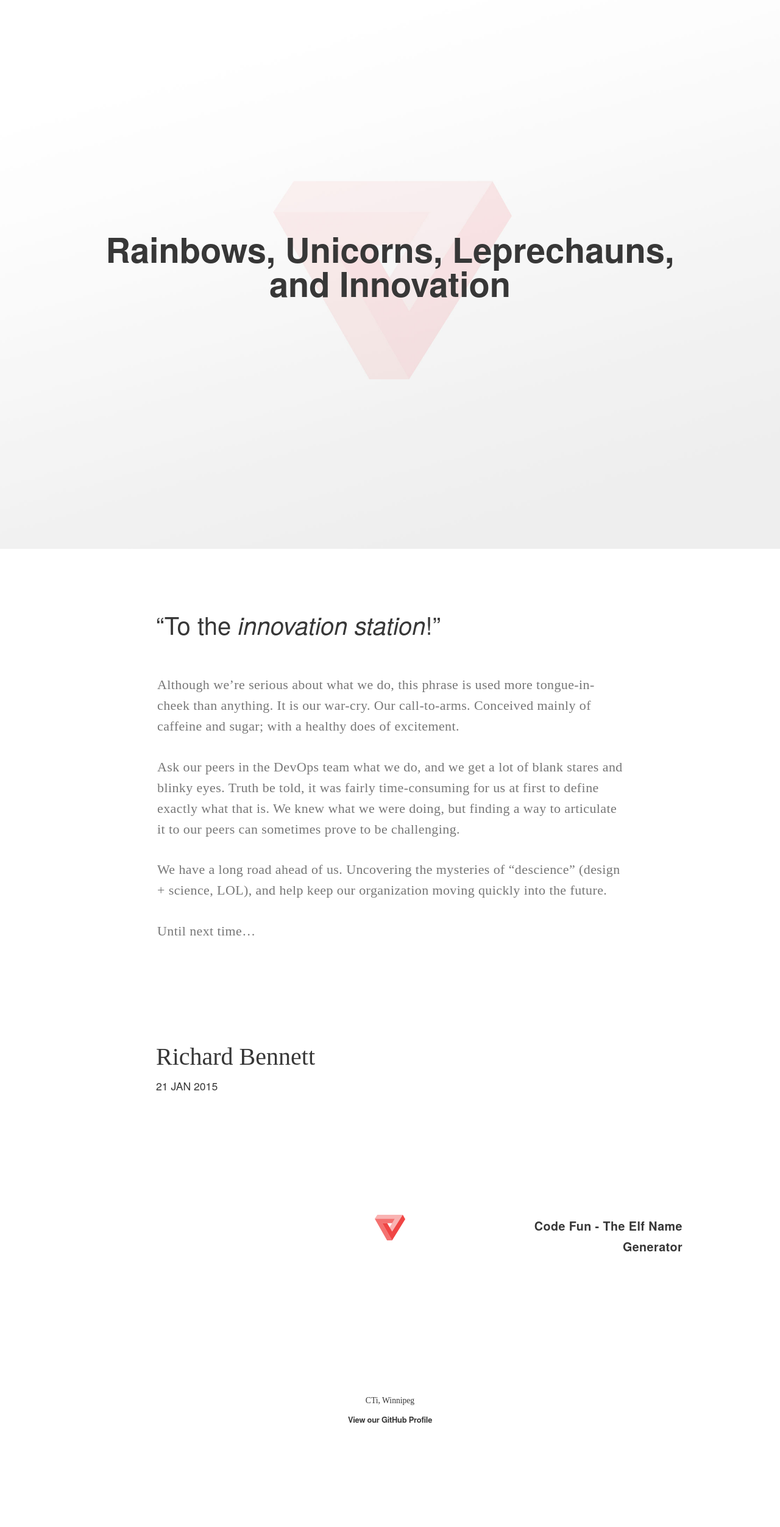
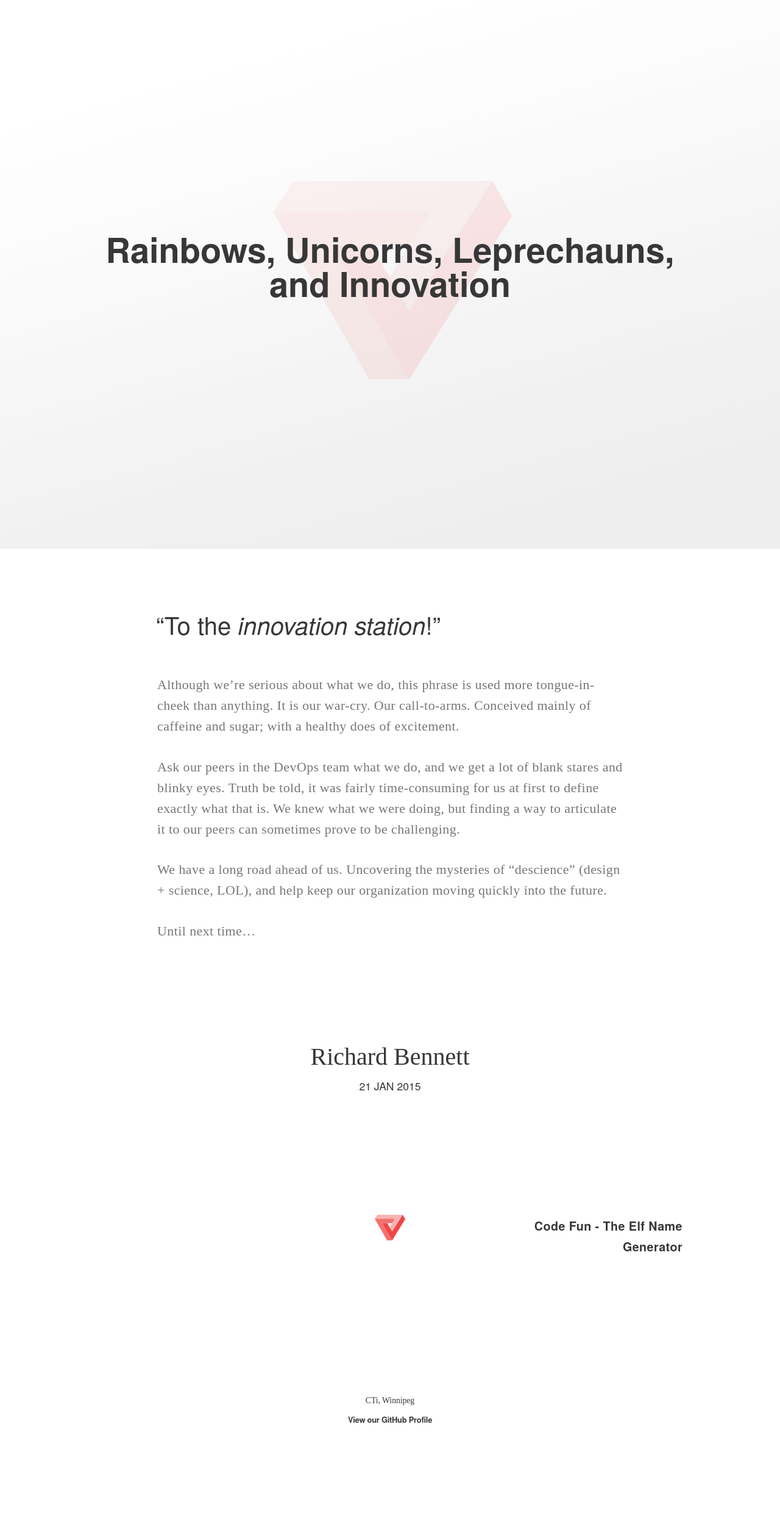
Before and after one commit to CTi-Winnipeg/cti-winnipeg.github.io, a Jekyll site: the page built from editorials/_posts/2015-01-21-first-post.md, in a window 1280 px wide. Shown: the whole page at 61% size. Built offline with Jekyll 4.4.1, drawn with Linux system fonts in a browser that asks for light colours.

Commit message:
Add Page.Author_avatarURL front-matter

```diff
--- a/_layouts/post.html
+++ b/_layouts/post.html
@@ -14,7 +14,10 @@
 </div>
   {% if page.author %}
   <article class="meta">
-    <div class="wrapper">
+    <div class="wrapper centered">
+      {% if page.author_avatarURL %}
+      <div class="avatar"><img src="{{ page.author_avatarURL }}" alt="{{ page.author }}" title="{{ page.author }}" width="100"></div>
+      {% endif %}
       <div class="author">{% if page.author_email %}<a href="mailto:{{ page.author_email }}">{% endif %}{{ page.author }}{% if page.author_email %}</a>{% endif %}</div>
       <div class="date">{{ page.date | date_to_string }}</div>
     </div>
--- a/_layouts/readme.html
+++ b/_layouts/readme.html
@@ -15,7 +15,10 @@
 </div>
   {% if page.author %}
   <article class="meta">
-    <div class="wrapper">
+    <div class="wrapper centered">
+      {% if page.author_avatarURL %}
+      <div class="avatar"><img src="{{ page.author_avatarURL }}" alt="{{ page.author }}" title="{{ page.author }}" width="100"></div>
+      {% endif %}
       <div class="author">{% if page.author_email %}<a href="mailto:{{ page.author_email }}">{% endif %}{{ page.author }}{% if page.author_email %}</a>{% endif %}</div>
       <div class="date">{{ page.date | date_to_string }}</div>
     </div>
--- a/stylesheets/styles.css
+++ b/stylesheets/styles.css
@@ -274,6 +274,10 @@
   font-size: 0.85em;
 }
 
+.centered {
+  text-align: center;
+}
+
 
 /* Layout-specific styles */
 
```
